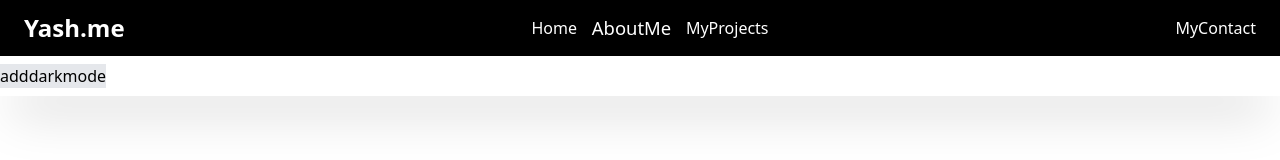
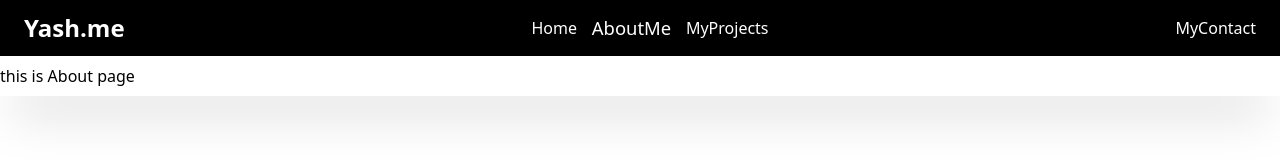
Before and after one commit to Yashmevada2807/my_portfolioMain, a React (Vite) app: page /aboutme in a window 1280 px wide. Shown: the top 160 px of the page. Built offline with nearby package versions, Linux system fonts and the light colour scheme.

Commit message:
sm changes

```diff
--- a/src/components/About.jsx
+++ b/src/components/About.jsx
@@ -4,7 +4,7 @@ import DarkBtn from './DarkBtn'
 const About = () => {
   return (
     <div className=' w-full flex py-2 shadow-2xl '>
-      <DarkBtn/>
+      this is About page
     </div>
   )
 }
```
